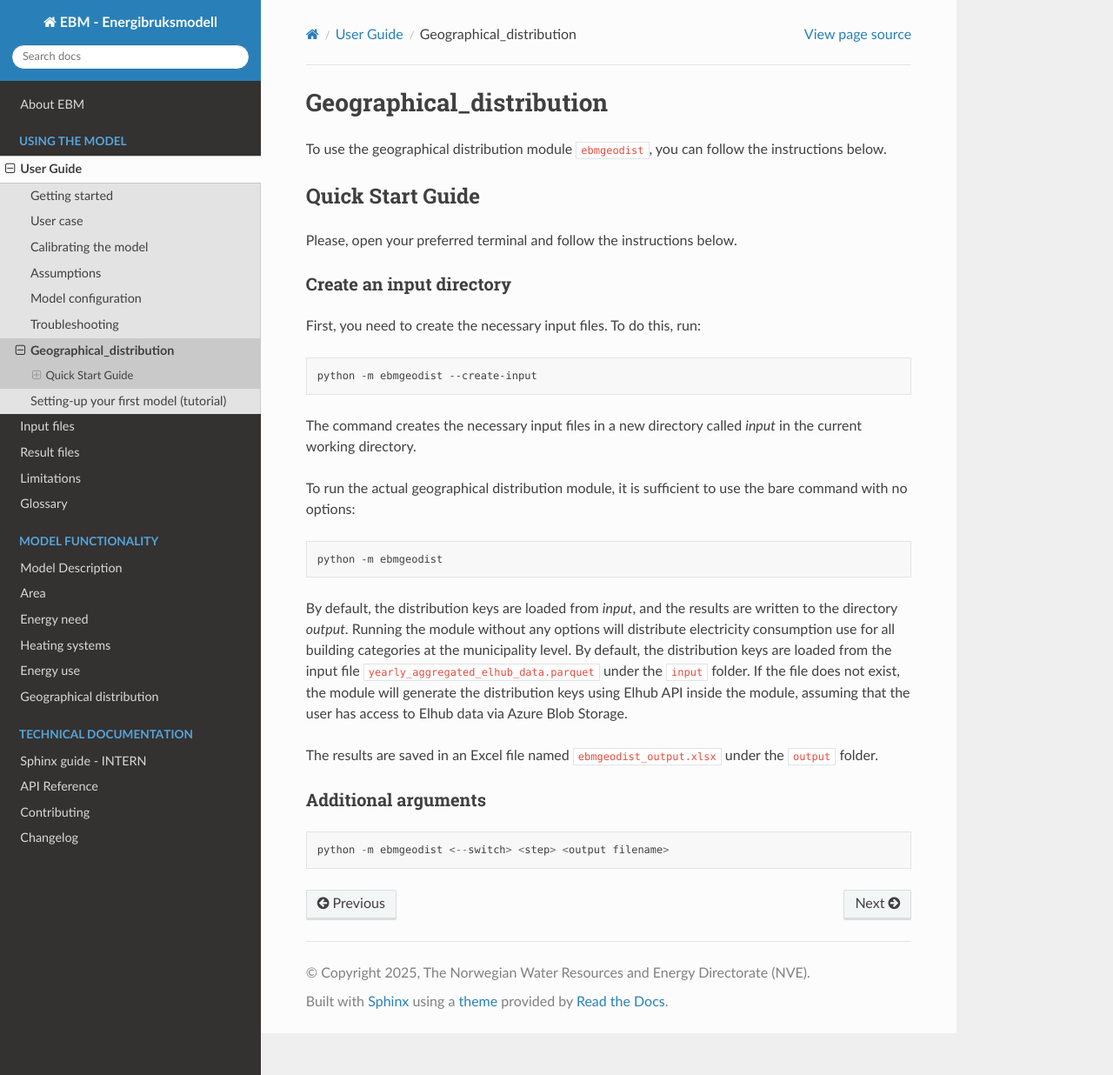
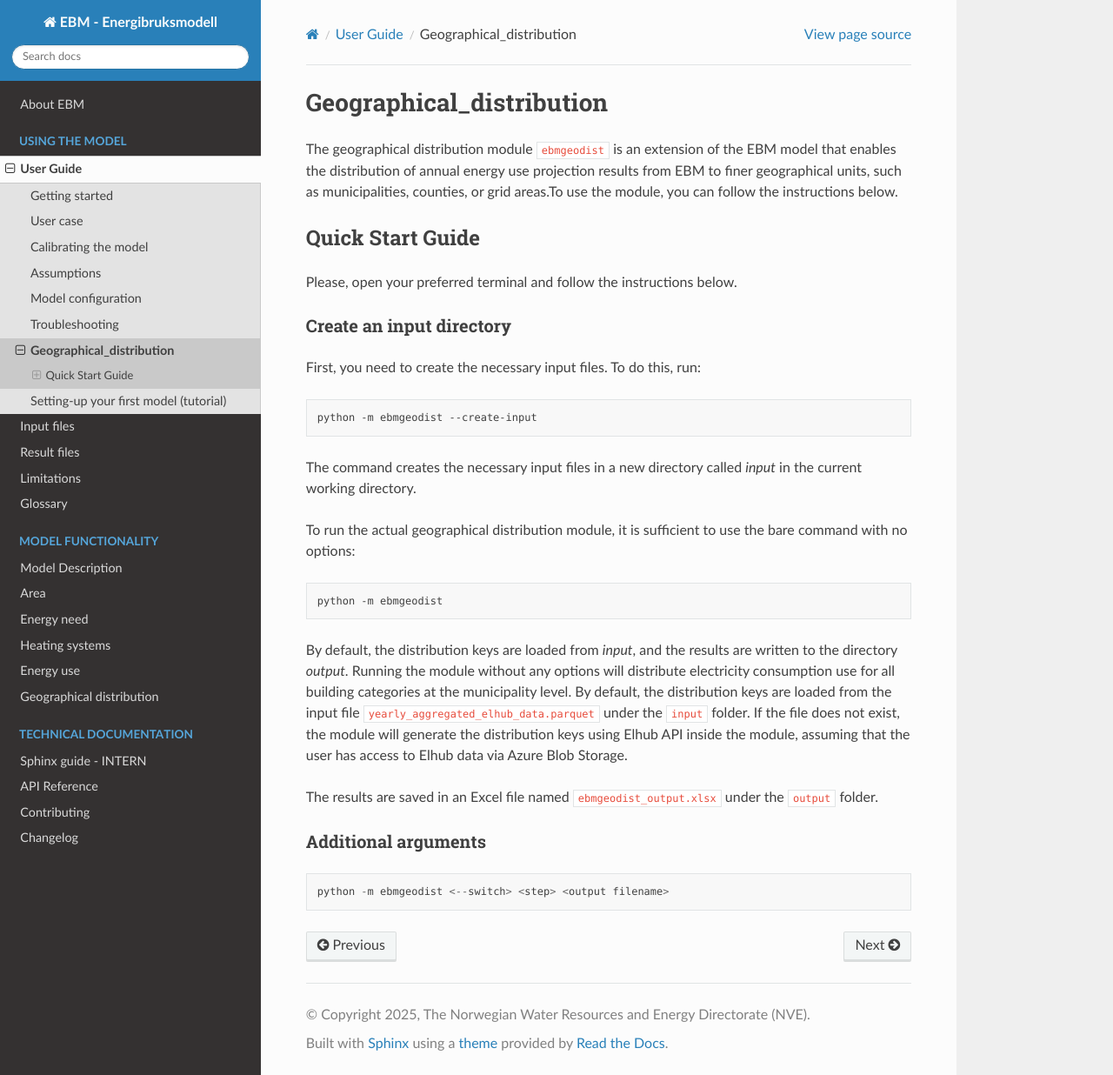
Before and after one commit to NVE/ebm, a Sphinx documentation site: the page built from docs/source/user_guide/geographical_distribution.rst, in a window 1280 px wide and 1236 px high. Shown: the whole window at 87% size. Built offline with Sphinx 7.4.7 and the Read the Docs theme 3.1.0, drawn with Linux system fonts in a browser that asks for light colours; the version number could not be read and is left out.

Commit message:
docs: more text into geographical distribution

```diff
--- a/docs/source/user_guide/geographical_distribution.rst
+++ b/docs/source/user_guide/geographical_distribution.rst
@@ -1,7 +1,8 @@
 Geographical_distribution
 =========================
-
-To use the geographical distribution module ``ebmgeodist``, you can follow the instructions below.
+The geographical distribution module ``ebmgeodist`` is an extension of the EBM model that enables the distribution of annual energy use
+projection results from EBM to finer geographical units, such as municipalities, counties, or grid areas.To use the module, you can
+follow the instructions below.
 
 Quick Start Guide
 -----------------
```
